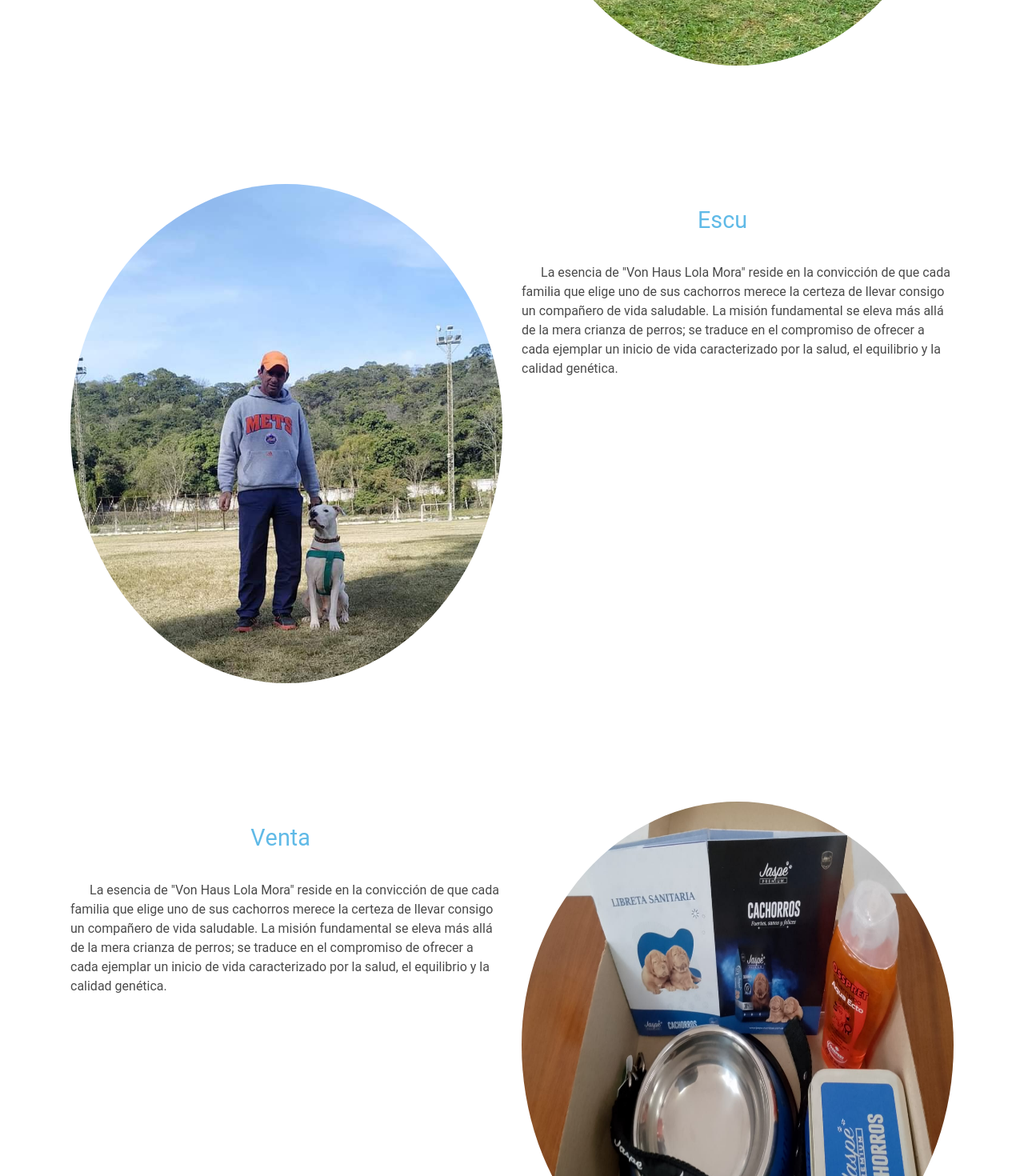
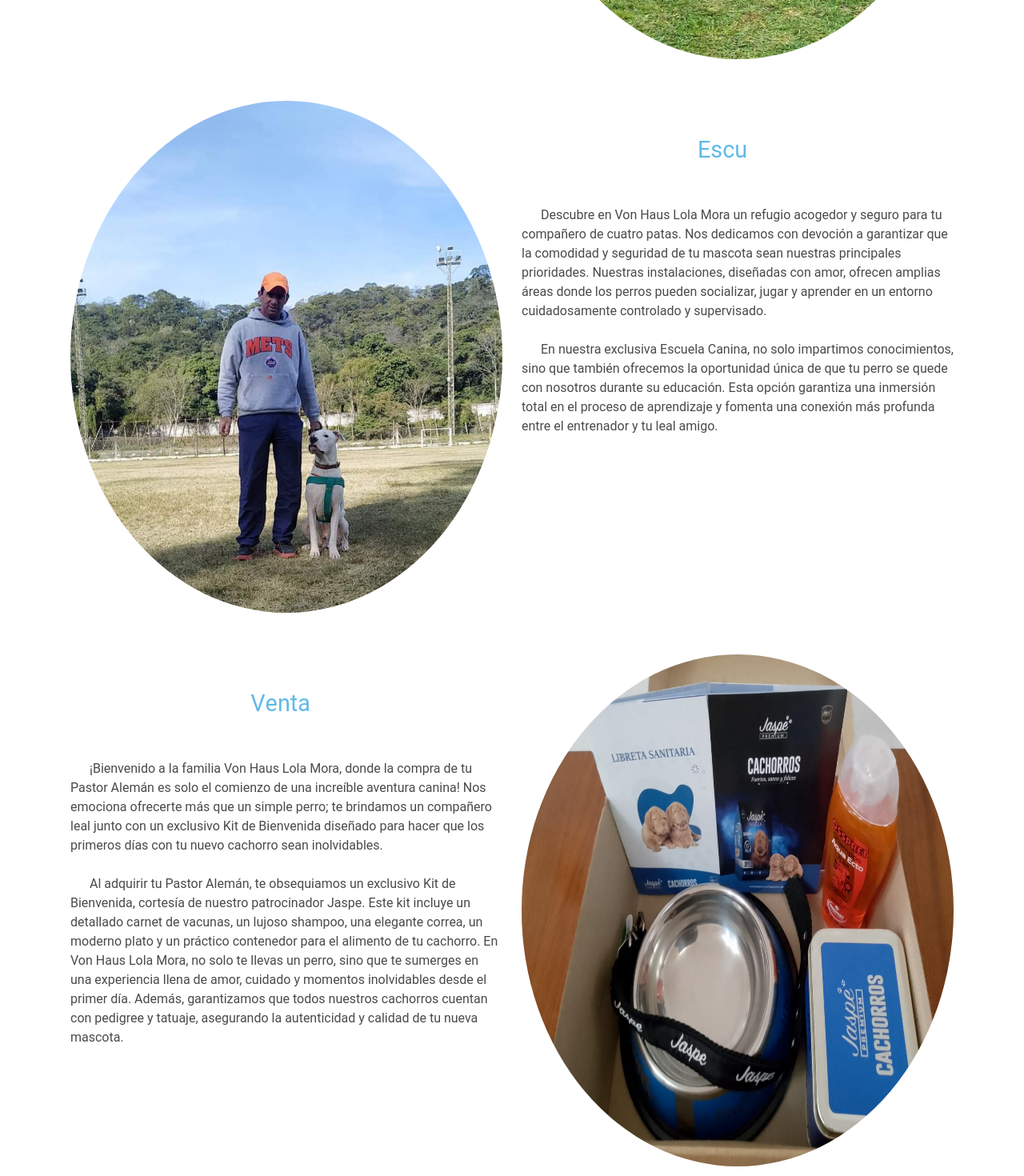
Before and after one commit to gonzalo991/von-haus-frontend, a React (Vite) app in the folder von-haus-app/: page / in a window 1280 px wide. Shown: the part 3140-4610 px from the top of the page at 80% size. Built offline with nearby package versions, Linux system fonts and the light colour scheme; a web font is replaced by a local one.

Commit message:
finalizados los estilos de la parte de servicios

```diff
--- a/von-haus-app/src/components/fragments/VideoSponsor.tsx
+++ b/von-haus-app/src/components/fragments/VideoSponsor.tsx
@@ -3,7 +3,7 @@ import React from 'react';
 const VideoSponsor: React.FC = () => {
     return (
         <div className="sponsor-vid">
-            <h2 className='text-center mt-2 mb-2'>Conocé a nuestro Sponsor Oficial</h2>
+            <h2 className='text-center mt-2'>Conocé a nuestro Sponsor Oficial</h2>
             <video className="elementor-video" src="https://jaspe-nutricion.com.ar/wp-content/uploads/2021/04/Comercial-Jaspe-Familia-de-Productos-1.mp4" autoPlay loop muted playsInline></video>
         </div>
     )
--- /dev/null
+++ b/von-haus-app/src/components/libs/ImageVisibility.tsx
@@ -0,0 +1,33 @@
+import React, { useEffect, useState } from 'react';
+
+export const ImageVisibility = (imageUrl: string) => {
+    const [isImageLoaded, setIsImageLoaded] = useState<boolean>(false);
+    const [isImageVisible, setIsImageVisible] = useState<boolean>(false);
+
+    useEffect(() => {
+        // Simula la carga de la imagen
+        const loadImage = new Image();
+        loadImage.src = imageUrl;
+        loadImage.onload = () => {
+            setIsImageLoaded(true);
+        };
+
+        // Manejar el evento de scroll
+        const handleScroll = () => {
+            const imageContainer = document.getElementById('image-container');
+            if (imageContainer) {
+                const rect = imageContainer.getBoundingClientRect();
+                const isVisible = rect.top <= window.innerHeight && rect.bottom >= 0;
+                setIsImageVisible(isVisible);
+            }
+        };
+
+        window.addEventListener('scroll', handleScroll);
+        return () => {
+            window.removeEventListener('scroll', handleScroll);
+        };
+
+    }, [imageUrl]);
+
+    return { isImageLoaded, isImageVisible };
+};
--- a/von-haus-app/src/components/pages/Home.tsx
+++ b/von-haus-app/src/components/pages/Home.tsx
@@ -4,36 +4,13 @@ import imgCriador from '../img/criador.jpeg';
 import imgVision from '../img/criadero_von_haus_8.jpeg';
 import Servicios from './Servicios';
 import '../scss/Home.scss';
+import '../scss/Animations.scss';
 import VideoSponsor from '../fragments/VideoSponsor';
-import SecondSlider from '../layout/SecondSlider';
+import { ImageVisibility } from '../libs/ImageVisibility';
+// import SecondSlider from '../layout/SecondSlider';
 
 const Home: React.FC = () => {
-    const [isImageLoaded, setIsImageLoaded] = useState<boolean>(false);
-    const [isImageVisible, setIsImageVisible] = useState<boolean>(false);
-
-    useEffect(() => {
-        // Simula la carga de la imagen
-        const loadImage = new Image();
-        loadImage.src = imgCriador;
-        loadImage.onload = () => {
-            setIsImageLoaded(true);
-        };
-
-        // Manejar el evento de scroll
-        const handleScroll = () => {
-            const imageContainer = document.getElementById('image-container');
-            if (imageContainer) {
-                const rect = imageContainer.getBoundingClientRect();
-                const isVisible = rect.top <= window.innerHeight && rect.bottom >= 0;
-                setIsImageVisible(isVisible);
-            }
-        };
-
-        window.addEventListener('scroll', handleScroll);
-        return () => {
-            window.removeEventListener('scroll', handleScroll);
-        };
-    }, []);
+    const { isImageLoaded, isImageVisible } = ImageVisibility(imgCriador);
 
     return (
         <>
@@ -72,8 +49,13 @@ const Home: React.FC = () => {
                 <h2 className='mt-5 mb-3 text-center home-vision-title'>Vision</h2>
                 <div className="container image-vision-container">
                     <div className="row">
-                        <div className='d-flex align-items-center justify-content-center mt-5 mb-3 col-md-6 col-sm-12'>
-                            <img className='home-vision-img mx-auto' src={imgVision}
+                        <div
+                            id="image-container"
+                            className={`image-container d-flex align-items-center justify-content-center mt-5 mb-3 col-md-6 col-sm-12 ${isImageLoaded && isImageVisible ? 'fade-up' : ''}`}
+                        >
+                            <img
+                                className='home-vision-img mx-auto'
+                                src={imgVision}
                                 alt='pastores alemanes'
                                 style={{ borderRadius: "20px", height: "60vh", width: "45vw" }}
                             />
@@ -94,7 +76,6 @@ const Home: React.FC = () => {
             <div className="servicios container" id="servicios">
                 <Servicios />
             </div>
-
         </>
     );
 };
--- a/von-haus-app/src/components/pages/Servicios.tsx
+++ b/von-haus-app/src/components/pages/Servicios.tsx
@@ -3,6 +3,7 @@ import imgAdiestramiento from '../img/criadero_von_haus_1.jpeg';
 import imgEscuela from '../img/criadero_von_haus_7.jpeg';
 import imgEjemplares from '../img/regalos_3.jpeg';
 import '../scss/Home.scss';
+import '../scss/Animations.scss';
 import AnimatedTitle from '../layout/AnimatedTitle';
 
 const Servicios: React.FC = () => {
@@ -35,7 +36,7 @@ const Servicios: React.FC = () => {
                 </div>
             </div>
 
-            <div className="adiestramiento container" id="servicio1">
+            <div className="escuela container" id="servicio2">
                 <div className="row">
                     <div className='d-flex align-items-center justify-content-center mt-5 mb-3 col-md-6 col-sm-12'>
                         <img className='home-vision-img mx-auto' src={imgEscuela}
@@ -45,23 +46,25 @@ const Servicios: React.FC = () => {
                     </div>
                     <div className="col-md-6 col-sm12">
                         <p className='mt-4 section-two-text'>
-                            <div className="animated-title text-center mt-3 mb-2 adiestramiento-title" id="title">
+                            <div className="animated-title text-center mt-3 mb-2 escuela-title" id="title">
                                 <AnimatedTitle title='Escuela' />
                             </div>
-                            <p className='parrafo'>La esencia de "Von Haus Lola Mora" reside en la convicción de que cada familia que elige uno de sus cachorros merece la certeza de llevar consigo un compañero de vida saludable. La misión fundamental se eleva más allá de la mera crianza de perros; se traduce en el compromiso de ofrecer a cada ejemplar un inicio de vida caracterizado por la salud, el equilibrio y la calidad genética.</p>
+                            <p className='parrafo mt-5'>Descubre en Von Haus Lola Mora un refugio acogedor y seguro para tu compañero de cuatro patas. Nos dedicamos con devoción a garantizar que la comodidad y seguridad de tu mascota sean nuestras principales prioridades. Nuestras instalaciones, diseñadas con amor, ofrecen amplias áreas donde los perros pueden socializar, jugar y aprender en un entorno cuidadosamente controlado y supervisado.</p>
+                            <p className="parrafo mt-5">En nuestra exclusiva Escuela Canina, no solo impartimos conocimientos, sino que también ofrecemos la oportunidad única de que tu perro se quede con nosotros durante su educación. Esta opción garantiza una inmersión total en el proceso de aprendizaje y fomenta una conexión más profunda entre el entrenador y tu leal amigo.</p>
                         </p>
                     </div>
                 </div>
             </div>
 
-            <div className="adiestramiento container" id="servicio1">
+            <div className="ventas container" id="servicio3">
                 <div className="row">
                     <div className="col-md-6 col-sm12">
                         <p className='mt-4 section-two-text'>
-                            <div className="animated-title text-center mt-3 mb-2 adiestramiento-title" id="title">
+                            <div className="animated-title text-center mt-3 mb-2 ventas-title" id="title">
                                 <AnimatedTitle title='Ventas' />
                             </div>
-                            <p className='parrafo'>La esencia de "Von Haus Lola Mora" reside en la convicción de que cada familia que elige uno de sus cachorros merece la certeza de llevar consigo un compañero de vida saludable. La misión fundamental se eleva más allá de la mera crianza de perros; se traduce en el compromiso de ofrecer a cada ejemplar un inicio de vida caracterizado por la salud, el equilibrio y la calidad genética.</p>
+                            <p className='parrafo mt-5'>¡Bienvenido a la familia Von Haus Lola Mora, donde la compra de tu Pastor Alemán es solo el comienzo de una increíble aventura canina! Nos emociona ofrecerte más que un simple perro; te brindamos un compañero leal junto con un exclusivo Kit de Bienvenida diseñado para hacer que los primeros días con tu nuevo cachorro sean inolvidables.</p>
+                            <p className="parrafo mt-5">Al adquirir tu Pastor Alemán, te obsequiamos un exclusivo Kit de Bienvenida, cortesía de nuestro patrocinador Jaspe. Este kit incluye un detallado carnet de vacunas, un lujoso shampoo, una elegante correa, un moderno plato y un práctico contenedor para el alimento de tu cachorro. En Von Haus Lola Mora, no solo te llevas un perro, sino que te sumerges en una experiencia llena de amor, cuidado y momentos inolvidables desde el primer día. Además, garantizamos que todos nuestros cachorros cuentan con pedigree y tatuaje, asegurando la autenticidad y calidad de tu nueva mascota.</p>
                         </p>
                     </div>
                     <div className='d-flex align-items-center justify-content-center mt-5 mb-3 col-md-6 col-sm-12'>
@@ -72,7 +75,6 @@ const Servicios: React.FC = () => {
                     </div>
                 </div>
             </div>
-
         </>
     )
 }
--- /dev/null
+++ b/von-haus-app/src/components/scss/Animations.scss
@@ -0,0 +1,51 @@
+/* Home Section */
+
+/* Img Criador */
+.fade-in {
+    opacity: 0;
+    animation: fadeIn 1s ease-in-out forwards;
+}
+
+/* Img Vision */
+.fade-up {
+    animation: fadeUp 0.9s;
+}
+
+
+/* Titles Servicios*/
+.animated-title span {
+    display: inline-block;
+    opacity: 0;
+    transform: translateY(1em);
+    transition: opacity 0.5s ease-out, transform 0.5s ease-out;
+}
+
+.animated-title span.visible {
+    opacity: 1;
+    transform: translateY(0);
+}
+
+
+/* keyframes */
+
+@keyframes fadeIn {
+    from {
+        opacity: 0;
+    }
+
+    to {
+        opacity: 1;
+    }
+}
+
+@keyframes fadeUp{
+    0% {
+        opacity: 0;
+        transform: translateY(30px) scale(0.9);
+    }
+
+    100% {
+        opacity: 1;
+        transform: translateY(0px) scale(1);
+    }
+}
--- a/von-haus-app/src/components/scss/Home.scss
+++ b/von-haus-app/src/components/scss/Home.scss
@@ -12,7 +12,6 @@
         left: 0;
     }
 }
-
 
 .home-title {
     margin-top: 1rem;
@@ -31,7 +30,6 @@
     color: #60bae7;
     @include titleSeparator(2rem, 4rem, #FFA500, 0.6rem);
 }
-
 
 
 .home-section {
@@ -53,8 +51,6 @@
 .home-vision-title {
     color: #60bae7;
     @include titleSeparator(2rem, 4rem, #FFA500, 0.6rem);
-
-
 }
 
 .image-vision-container {
@@ -82,17 +78,12 @@
     }
 }
 
-.fade-in {
-    opacity: 0;
-    animation: fadeIn 1s ease-in-out forwards;
-}
-
 .img-carousel {
     height: 40rem;
 }
 
 .servicios-title {
-    margin: 2rem 0 1rem;
+    margin: 1rem 0 1rem;
     padding: 0.5rem 0 0.5rem;
 
     font-size: 1.7rem;
@@ -104,8 +95,9 @@
     @include titleSeparator(2rem, 4rem, #FFA500, 0.6rem);
 }
 
+
 #servicio1 {
-    padding-top: 6rem;
+    padding-top: 7rem;
 
     .adiestramiento-title {
         padding-top: 3rem;
@@ -120,25 +112,26 @@
     }
 }
 
-.animated-title span {
-    display: inline-block;
-    opacity: 0;
-    transform: translateY(1em);
-    transition: opacity 0.5s ease-out, transform 0.5s ease-out;
+#servicio2 {
+    padding-top: 1rem;
+
+    .escuela-title {
+        padding-top: 3rem;
+        padding-bottom: 1.5rem;
+
+        color: #60bae7;
+        font-size: 1.8rem;
+    }
 }
 
-.animated-title span.visible {
-    opacity: 1;
-    transform: translateY(0);
-}
+#servicio3 {
+    padding-top: 1rem;
 
+    .ventas-title {
+        padding-top: 3rem;
+        padding-bottom: 1.5rem;
 
-@keyframes fadeIn {
-    from {
-        opacity: 0;
-    }
-
-    to {
-        opacity: 1;
+        color: #60bae7;
+        font-size: 1.8rem;
     }
 }
```
